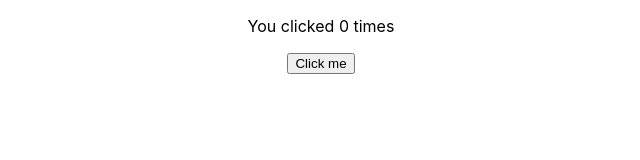
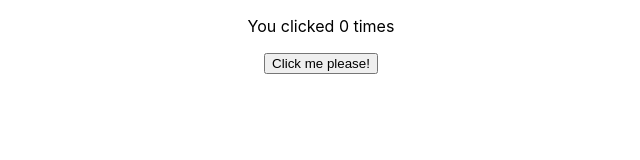
Before and after one commit to noribang/frontend-phase-2-project, a React (Create React App) app: page / in a window 1280 px wide. Shown: the top 160 px of the page, without its empty margins (319-959 px from the left). Built offline with nearby package versions, Linux system fonts and the light colour scheme.

Commit message:
Testing change to button text.

```diff
--- a/src/App.js
+++ b/src/App.js
@@ -10,7 +10,7 @@ function App() {
     <div className="App">
       <p>You clicked {count} times</p>
       <button onClick={() => setCount(count + 1)}>
-        Click me
+        Click me please!
       </button>
     </div>
   );
```
